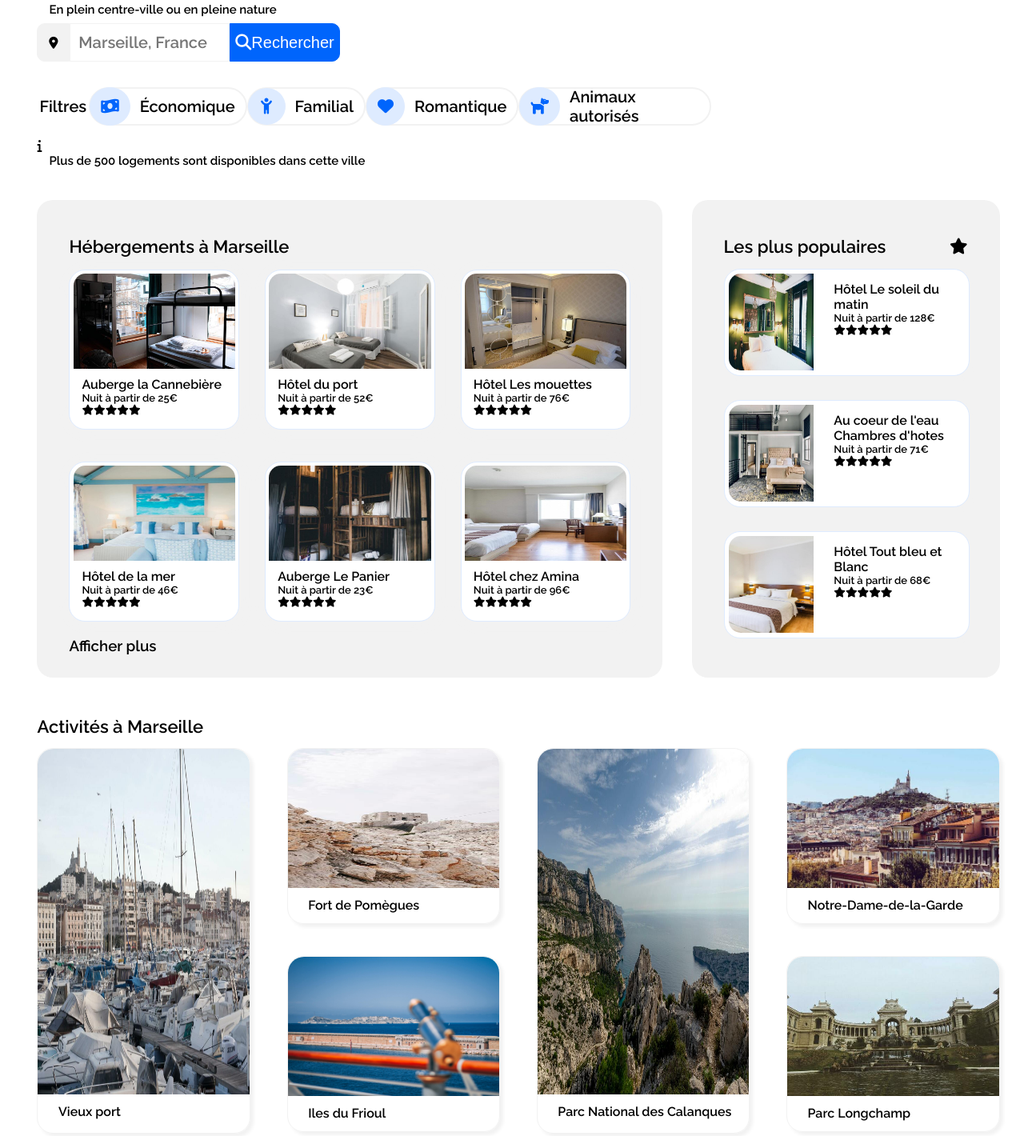
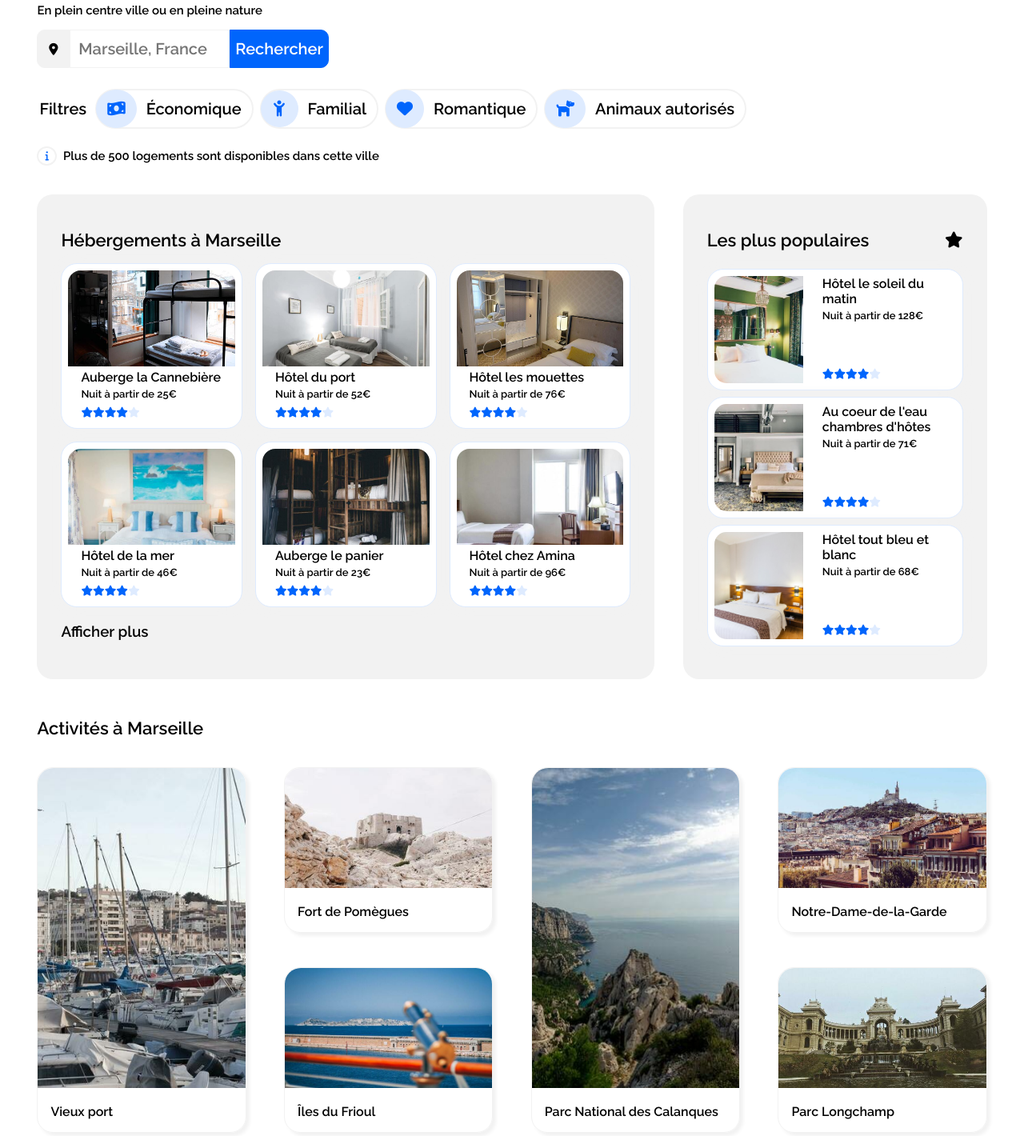
Before and after one commit to Toonba/OC_Projet_2, a plain HTML site: page index.html in a window 1280 px wide. Shown: the part 156-1576 px from the top of the page at 80% size. Drawn offline with Linux system fonts and the light colour scheme.

Commit message:
Commit v2 version bureau et tablette

```diff
--- a/index.html
+++ b/index.html
@@ -1,10 +1,3 @@
-<!--    Une div qui contiendra 2 autre div, la div 2,1 aura un tite + une div avec des img à placer en flex pour les photo et en dessous un p pour "afficher plus"
-    la div 2,2 aura un titre et une div pour aficher les photo en flex
-
-    ensuite une div 3 avec un ttre et une sous div pour les photo
-
-    Pour finir un footer avec 3 ul sans forme qu'on placera en flex -->
-
 <!DOCTYPE html>
 <html lang="en">
     <head>
@@ -27,7 +20,7 @@
         <main>
             <div id="div1">
                 <h1>Trouvez votre hébergement pour des vacances de rêve</h1>
-                <p>En plein centre-ville ou en pleine nature</p>
+                <p>En plein centre ville ou en pleine nature</p>
                 <form>
                     <label for="ville"><i class="fa-sharp fa-solid fa-location-dot"></i></label>
                     <input type="text" name="ville" id="ville" required placeholder="Marseille, France" />
@@ -35,6 +28,7 @@
                 </form>
                 <div id="divFiltres">
                     <p id="filtre">Filtres</p>
+                    <div id="ongletFiltres">
                         <div class="filtres">
                             <i class="fa-solid fa-money-bill-wave"></i>
                             <p>Économique</p>
@@ -52,6 +46,7 @@
                             <p>Animaux autorisés</p>
                         </div>
                     </div>
+                </div>
                 <div id="info">
                     <i class="fa-solid fa-info"></i>
                     <p>Plus de 500 logements sont disponibles dans cette ville</p>
@@ -61,74 +56,74 @@
                 <div id="hebergements">
                     <h1>Hébergements à Marseille</h1>
                     <div id="vignetteHebergement">
-                        <div class="vignette">
-                            <img src="images/hebergements/4_small/marcus-loke-WQJvWU_HZFo-unsplash.jpg" alt="photo de la chambre" />
+                        <a href="#" class="vignette">
+                            <img src="images/hebergements/4_small/marcus-loke-WQJvWU_HZFo-unsplash.jpg" alt="photo Auberge de la Cannebière" />
                             <div class="details">
-                                <h2><a href="#">Auberge la Cannebière</a></h2>
-                                <p>Nuit à partir de 25€</p>
+                                <h2>Auberge la Cannebière</h2>
+                                <p>Nuit à partir de <strong>25€</strong></p>
                                 <p>
                                     <i class="fa-solid fa-star full"></i><i class="fa-solid fa-star full"></i><i class="fa-solid fa-star full"></i
                                     ><i class="fa-solid fa-star full"></i><i class="fa-solid fa-star empty"></i>
                                 </p>
                             </div>
-                        </div>
-                        <div class="vignette">
-                            <img src="images/hebergements/4_small/fred-kleber-gTbaxaVLvsg-unsplash.jpg" alt="photo de la chambre" />
+                        </a>
+                        <a href="#" class="vignette">
+                            <img src="images/hebergements/4_small/fred-kleber-gTbaxaVLvsg-unsplash.jpg" alt="photo Hôtel du port " />
                             <div class="details">
-                                <h2><a href="#">Hôtel du port</a></h2>
-                                <p>Nuit à partir de 52€</p>
+                                <h2>Hôtel du port</h2>
+                                <p>Nuit à partir de <strong>52€</strong></p>
                                 <p>
                                     <i class="fa-solid fa-star full"></i><i class="fa-solid fa-star full"></i><i class="fa-solid fa-star full"></i
                                     ><i class="fa-solid fa-star full"></i><i class="fa-solid fa-star empty"></i>
                                 </p>
                             </div>
-                        </div>
-                        <div class="vignette">
-                            <img src="images/hebergements/4_small/reisetopia-B8WIgxA_PFU-unsplash.jpg" alt="photo de la chambre" />
+                        </a>
+                        <a href="#" class="vignette">
+                            <img src="images/hebergements/4_small/reisetopia-B8WIgxA_PFU-unsplash.jpg" alt="photo hôtel les mouettes"" />
                             <div class="details">
-                                <h2><a href="#">Hôtel Les mouettes</a></h2>
-                                <p>Nuit à partir de 76€</p>
+                                <h2>Hôtel les mouettes</h2>
+                                <p>Nuit à partir de <strong>76€</strong></p>
                                 <p>
                                     <i class="fa-solid fa-star full"></i><i class="fa-solid fa-star full"></i><i class="fa-solid fa-star full"></i
                                     ><i class="fa-solid fa-star full"></i><i class="fa-solid fa-star empty"></i>
                                 </p>
                             </div>
-                        </div>
-                        <div class="vignette">
-                            <img src="images/hebergements/4_small/annie-spratt-Eg1qcIitAuA-unsplash.jpg" alt="photo de la chambre" />
+                        </a>
+                        <a href="#" class="vignette">
+                            <img src="images/hebergements/4_small/annie-spratt-Eg1qcIitAuA-unsplash.jpg" alt="photo hôtel de la mer" />
                             <div class="details">
-                                <h2><a href="#">Hôtel de la mer</a></h2>
-                                <p>Nuit à partir de 46€</p>
+                                <h2>Hôtel de la mer</h2>
+                                <p>Nuit à partir de <strong>46€</strong></p>
                                 <p>
                                     <i class="fa-solid fa-star full"></i><i class="fa-solid fa-star full"></i><i class="fa-solid fa-star full"></i
                                     ><i class="fa-solid fa-star full"></i><i class="fa-solid fa-star empty"></i>
                                 </p>
                             </div>
-                        </div>
-                        <div class="vignette">
-                            <img src="images/hebergements/4_small/nicate-lee-kT-ZyaiwBe0-unsplash.jpg" alt="photo de la chambre" />
+                        </a>
+                        <a href="#" class="vignette">
+                            <img src="images/hebergements/4_small/nicate-lee-kT-ZyaiwBe0-unsplash.jpg" alt="photo auberge le panier" />
                             <div class="details">
-                                <h2><a href="#">Auberge Le Panier</a></h2>
-                                <p>Nuit à partir de 23€</p>
+                                <h2>Auberge le panier</h2>
+                                <p>Nuit à partir de <strong>23€</strong></p>
                                 <p>
                                     <i class="fa-solid fa-star full"></i><i class="fa-solid fa-star full"></i><i class="fa-solid fa-star full"></i
                                     ><i class="fa-solid fa-star full"></i><i class="fa-solid fa-star empty"></i>
                                 </p>
                             </div>
-                        </div>
-                        <div class="vignette">
-                            <img src="images/hebergements/4_small/febrian-zakaria-M6S1WvfW68A-unsplash.jpg" alt="photo de la chambre" />
+                        </a>
+                        <a href="#" class="vignette">
+                            <img src="images/hebergements/4_small/febrian-zakaria-M6S1WvfW68A-unsplash.jpg" alt="photo hôtel chez amina" />
                             <div class="details">
-                                <h2><a href="#">Hôtel chez Amina</a></h2>
-                                <p>Nuit à partir de 96€</p>
+                                <h2>Hôtel chez Amina</h2>
+                                <p>Nuit à partir de <strong>96€</strong></p>
                                 <p>
                                     <i class="fa-solid fa-star full"></i><i class="fa-solid fa-star full"></i><i class="fa-solid fa-star full"></i
                                     ><i class="fa-solid fa-star full"></i><i class="fa-solid fa-star empty"></i>
                                 </p>
                             </div>
+                        </a>
                     </div>
-                    </div>
-                    <h3>Afficher plus</h3>
+                    <h3><a href="#">Afficher plus</a></h3>
                 </div>
                 <div id="populaire">
                     <div id="titre">
@@ -136,69 +131,81 @@
                         <i class="fa-solid fa-star"></i>
                     </div>
                     <div id="vignettePopulaire">
-                        <div class="populaire">
-                            <img src="images/hebergements/4_small/emile-guillemot-Bj_rcSC5XfE-unsplash.jpg" alt="photo de la chambre" />
+                        <a href="#" class="populaire">
+                            <div class="imagePopulaire">
+                                <img
+                                    src="images/hebergements/4_small/emile-guillemot-Bj_rcSC5XfE-unsplash.jpg"
+                                    alt="photo hôtel le soleil du matin" />
+                            </div>
                             <div class="detailsPopulaire">
-                                <h2><a href="#">Hôtel Le soleil du matin</a></h2>
-                                <p>Nuit à partir de 128€</p>
+                                <h2>Hôtel le soleil du matin</h2>
+                                <p>Nuit à partir de <strong>128€</strong></p>
                                 <p class="note">
                                     <i class="fa-solid fa-star full"></i><i class="fa-solid fa-star full"></i><i class="fa-solid fa-star full"></i
                                     ><i class="fa-solid fa-star full"></i><i class="fa-solid fa-star empty"></i>
                                 </p>
                             </div>
+                        </a>
+                        <a href="#" class="populaire">
+                            <div class="imagePopulaire">
+                                <img
+                                    src="images/hebergements/4_small/aw-creative-VGs8z60yT2c-unsplash.jpg"
+                                    alt="photo de la chambre d'hôtes au coeur de l'eau" />
                             </div>
-                        <div class="populaire">
-                            <img src="images/hebergements/4_small/aw-creative-VGs8z60yT2c-unsplash.jpg" alt="photo de la chambre" />
                             <div class="detailsPopulaire">
-                                <h2><a href="#">Au coeur de l'eau Chambres d'hotes</a></h2>
-                                <p>Nuit à partir de 71€</p>
+                                <h2>Au coeur de l'eau chambres d'hôtes</h2>
+                                <p>Nuit à partir de <strong>71€</strong></p>
                                 <p class="note">
                                     <i class="fa-solid fa-star full"></i><i class="fa-solid fa-star full"></i><i class="fa-solid fa-star full"></i
                                     ><i class="fa-solid fa-star full"></i><i class="fa-solid fa-star empty"></i>
                                 </p>
                             </div>
+                        </a>
+                        <a href="#" class="populaire">
+                            <div class="imagePopulaire">
+                                <img
+                                    src="images/hebergements/2_large/febrian-zakaria-sjvU0THccQA-unsplash.jpg"
+                                    alt="photo hôtel le soleil du matin" />
                             </div>
-                        <div class="populaire">
-                            <img src="images/hebergements/4_small/febrian-zakaria-sjvU0THccQA-unsplash.jpg" alt="photo de la chambre" />
                             <div class="detailsPopulaire">
-                                <h2><a href="#">Hôtel Tout bleu et Blanc</a></h2>
-                                <p>Nuit à partir de 68€</p>
+                                <h2>Hôtel tout bleu et blanc</h2>
+                                <p>Nuit à partir de <strong>68€</strong></p>
                                 <p class="note">
                                     <i class="fa-solid fa-star full"></i><i class="fa-solid fa-star full"></i><i class="fa-solid fa-star full"></i
                                     ><i class="fa-solid fa-star full"></i><i class="fa-solid fa-star empty"></i>
                                 </p>
                             </div>
-                        </div>
+                        </a>
                     </div>
                 </div>
             </div>
             <div id="div3">
                 <h1>Activités à Marseille</h1>
                 <div id="activite">
-                    <div class="large">
-                        <img src="images/activites/3_medium/reno-laithienne-QUgJhdY5Fyk-unsplash.jpg" alt="photo de la chambre" />
+                    <a href="#" class="large">
+                        <img src="images/activites/4_small/reno-laithienne-QUgJhdY5Fyk-unsplash.jpg" alt="photo du vieux port" />
                         <h2>Vieux port</h2>
-                    </div>
-                    <div class="medium">
-                        <img src="images/activites/4_small/paul-hermann-QFTrLdQIRhI-unsplash.jpg" alt="photo de la chambre" />
+                    </a>
+                    <a href="#" class="medium">
+                        <img src="images/activites/4_small/paul-hermann-QFTrLdQIRhI-unsplash.jpg" alt="photo du Fort de Pomègues" />
                         <h2>Fort de Pomègues</h2>
-                    </div>
-                    <div class="medium">
-                        <img src="images/activites/2_large/kevin-hikari-rV_Qd1l-VXg-unsplash.jpg" alt="photo de la chambre" />
-                        <h2>Iles du Frioul</h2>
-                    </div>
-                    <div class="large">
-                        <img src="images/activites/3_medium/kilyan-sockalingum-NR8-cBCN3aI-unsplash.jpg" alt="photo de la chambre" />
+                    </a>
+                    <a href="#" class="medium">
+                        <img src="images/activites/4_small/kevin-hikari-rV_Qd1l-VXg-unsplash.jpg" alt="photo de l'Iles du Frioul'" />
+                        <h2>Îles du Frioul</h2>
+                    </a>
+                    <a href="#" class="large">
+                        <img src="images/activites/4_small/kilyan-sockalingum-NR8-cBCN3aI-unsplash.jpg" alt="photo du Parc des Calanques" />
                         <h2>Parc National des Calanques</h2>
-                    </div>
-                    <div class="medium">
-                        <img src="images/activites/4_small/florian-wehde-xW9e8gdotxI-unsplash.jpg" alt="photo de la chambre" />
+                    </a>
+                    <a href="#" class="medium">
+                        <img src="images/activites/4_small/florian-wehde-xW9e8gdotxI-unsplash.jpg" alt="photo de Notre Dame de la Garde" />
                         <h2>Notre-Dame-de-la-Garde</h2>
-                    </div>
-                    <div class="medium">
-                        <img src="images/activites/4_small/lena-paulin-wH2-EJoDcV0-unsplash.jpg" alt="photo de la chambre" />
+                    </a>
+                    <a href="#" class="medium">
+                        <img src="images/activites/4_small/lena-paulin-wH2-EJoDcV0-unsplash.jpg" alt="photo du parc longchamp" />
                         <h2>Parc Longchamp</h2>
-                    </div>
+                    </a>
                 </div>
             </div>
         </main>
--- a/style.css
+++ b/style.css
@@ -1,6 +1,6 @@
-body {
-    font-family: "Raleway";
-    width: 100%;
+* {
+    font-family: "Raleway", sans-serif;
+    box-sizing: border-box;
 }
 
 /*Mise en page Header*/
@@ -41,7 +41,7 @@ header nav a:hover {
 /*Mise en page div1*/
 
 #div1 {
-    margin: 0 3vw 5vh 3vw;
+    margin: 0 3vw 3vh 3vw;
 }
 h1 {
     font-size: 22px; /* comment trouver la bonne taille ? l'habitude ? utiliser des px problématique pour le responsives ? */
@@ -67,7 +67,6 @@ label {
     background-color: #f2f2f2;
     border-top-left-radius: 10px;
     border-bottom-left-radius: 10px;
-    box-sizing: border-box;
     border: solid 1px #f2f2f2;
     text-align: center;
 }
@@ -77,7 +76,6 @@ label i {
 }
 
 input {
-    box-sizing: border-box;
     height: 6vh;
     width: 15vw;
     border: solid 1px #f2f2f2;
@@ -90,7 +88,6 @@ input {
 }
 
 button {
-    box-sizing: border-box;
     height: 6vh;
     border: solid 1px #0065fc;
     border-top-right-radius: 10px;
@@ -101,13 +98,22 @@ button {
     font-size: 20px;
 }
 
+form .fa-magnifying-glass {
+    display: none;
+}
+
 /*Mise en forme de la section filtre */
 #divFiltres {
     display: flex;
-    justify-content: space-between;
     align-items: center;
-    width: 70%;
-    height: 10vh;
+    width: 100%;
+    column-gap: 8px;
+}
+#ongletFiltres {
+    display: flex;
+    flex-wrap: wrap;
+    column-gap: 8px;
+    row-gap: 8px;
 }
 
 #divFiltres p {
@@ -123,11 +129,10 @@ button {
     align-items: center;
     border: solid 2px #f2f2f2;
     border-radius: 30px;
-    padding: 2px 10px 2px 0px;
-    height: 5vh;
+    padding: 0px 10px 0px 0px;
 }
 
-.filtres p {
+#divFiltres .filtres p {
     margin: 0;
 }
 
@@ -161,6 +166,18 @@ button {
 .filtres:hover {
     background-color: #deebff;
 }
+#info {
+    display: flex;
+    align-items: center;
+    column-gap: 8px;
+}
+#info i {
+    color: #0065fc;
+    font-size: 12px;
+    border: solid 2px #f2f2f2;
+    border-radius: 50%;
+    padding: 4px 8px 4px 8px;
+}
 
 /*Mise en page Dive 2*/
 #div2 {
@@ -176,11 +193,10 @@ button {
 }
 /* Mise en page des Vignettes dans l'onglet Hebergement*/
 #hebergements {
-    box-sizing: border-box;
     background-color: #f2f2f2;
     width: 65%;
     height: auto;
-    padding: 30px 40px 10px 40px;
+    padding: 30px;
     border-radius: 20px;
 }
 
@@ -188,8 +204,8 @@ button {
     display: flex;
     justify-content: space-between;
     flex-wrap: wrap;
-    align-content: space-between;
-    height: 55vh;
+    row-gap: 16px;
+    column-gap: 16px;
     margin: 2vh 0 2vh 0;
 }
 
@@ -197,12 +213,10 @@ button {
     background-color: white;
     border: solid 1px #deebff;
     width: 30%;
-    height: 45%;
-    display: flex;
-    flex-direction: column;
-    row-gap: 10px;
     border-radius: 20px;
-    box-shadow: 2px 2px 20px #f2f2f2; /*Je suis pas convaincu qu'il y ai des ombres ? */
+    box-shadow: 0px 0px 20px #f2f2f2; /*Je suis pas convaincu qu'il y ai des ombres ? */
+    padding: 8px;
+    flex-grow: 1;
 }
 
 .details {
@@ -217,40 +231,45 @@ button {
     font-weight: bold;
 }
 
-h2 {
+.details h2 {
     font-size: 16px;
     margin: 0;
-    padding: 0 0 0px 15px;
+    padding: 0 0 0px 16px;
     font-weight: bold;
 }
 
-p {
+.details p {
     margin: 0;
-    padding: 0 0 0 15px;
+    padding: 4px 0 4px 16px;
     font-size: 13px;
+    font-weight: normal;
 }
 
 .vignette img {
-    /*je trouve les images un peu plus zoomer, j'ai penser à utiliser les images en background plutôt qu'en asset HTML pour pouvoir modifier leur taille*/
-    width: 96%;
-    height: 60%;
+    width: 100%;
+    height: 120px;
     align-self: center;
-    border-top-left-radius: 15px;
-    border-top-right-radius: 15px;
-    margin-top: 2%;
+    border-radius: 16px 16px 0 0;
+    object-fit: cover;
+    object-position: center;
 }
 
 #hebergement h2 {
     font-size: 18px;
 }
 
+.full {
+    color: #0065fc;
+}
+.empty {
+    color: #deebff;
+}
+
 /* Mise en place des vignettes dans la div les plus populaire*/
 #populaire {
-    box-sizing: border-box;
     background-color: #f2f2f2;
-    height: auto;
     width: 32%;
-    padding: 30px 40px 10px 40px;
+    padding: 30px;
     border-radius: 20px;
 }
 
@@ -264,93 +283,118 @@ p {
     font-size: 20px;
 }
 
-#vignettePopulaire {
-    height: 55vh;
-}
-
 .populaire {
     background-color: white;
     border: solid 1px #deebff;
     width: 100%;
-    height: 30%;
+    display: flex;
     border-radius: 20px;
-    margin: 0 0 30px 0;
-    box-shadow: 4px 4px 4px #f2f2f2; /*Je suis pas convaincu qu'il y ai des ombres ? */
+    margin: 8px 0 8px 0;
+    box-shadow: 0px 0px 20px #f2f2f2; /*Je suis pas convaincu qu'il y ai des ombres ? */
 }
 
-.populaire img {
-    width: 35%;
-    height: 92%;
+.imagePopulaire {
+    width: 40%;
+    padding: 8px;
+    overflow: hidden;
+    height: 150px;
+}
+
+.imagePopulaire img {
+    height: 100%;
+    width: 100%;
     border-top-left-radius: 15px;
     border-bottom-left-radius: 15px;
-    margin: 5px 10px 5px 5px;
-    float: left;
+    object-fit: cover;
+    object-position: center;
 }
 
 .detailsPopulaire {
-    padding: 15px 10px 10px 0;
-    height: 90%;
     display: flex;
     flex-direction: column;
-    justify-content: flex-start;
+    height: 150px;
+    padding: 8px;
+    width: 60%;
 }
 
-.note {
-    justify-self: end; /*Pourquoi en utilisant ça ca veux pas me le placer en bas de la div ? */
+.detailsPopulaire h2 {
+    font-size: 16px;
+    margin: 0;
+    padding: 0 8px 0px 8px;
+    font-weight: bold;
+}
+.detailsPopulaire p {
+    margin: 0;
+    padding: 4px 0 4px 8px;
+    font-size: 13px;
+    font-weight: normal;
+}
+
+.detailsPopulaire .note {
+    margin-top: auto;
 }
 
 /*Mise en forme Activité */
 #div3 {
-    height: auto;
     margin: 6vh 3vw 6vh 3vw;
 }
 
 #activite {
     width: 100%;
-    height: 61vh;
+    height: 500px;
     display: flex;
     flex-direction: column;
     flex-wrap: wrap;
     align-content: space-between;
-    row-gap: 5vh;
+    justify-content: space-around;
 }
 
 .large {
     width: 22%;
-    height: 98.2%;
     border-radius: 20px;
     border: solid 1px #f2f2f2;
     box-shadow: 4px 4px 4px #f2f2f2;
+    text-decoration: none;
+    color: black;
 }
 
 .medium {
     width: 22%;
-    height: 44.6%;
     border-radius: 20px;
     border: solid 1px #f2f2f2;
     box-shadow: 4px 4px 4px #f2f2f2;
+    text-decoration: none;
+    color: black;
 }
 
 .large img {
     width: 100%;
-    height: 90.1%;
+    height: 400px;
     border-top-left-radius: 20px;
     border-top-right-radius: 20px;
+    object-fit: cover;
+    object-position: center;
 }
 
 .medium img {
     width: 100%;
-    height: 80%;
+    height: 150px;
     border-top-left-radius: 20px;
     border-top-right-radius: 20px;
+    object-fit: cover;
+    object-position: center;
 }
 
 .large h2 {
-    padding: 1vh 1vw 1vh 2vw;
+    font-size: 16px;
+    padding: 16px;
+    margin: 0;
 }
 
 .medium h2 {
-    padding: 1vh 1vw 1vh 2vw;
+    font-size: 16px;
+    padding: 16px;
+    margin: 0;
 }
 
 /*Mise en page footer */
@@ -381,34 +425,38 @@ dd {
 Diminuer la taille de la section recherche ?
 J'aurais pas utiliser les même breackpoint, genre j'aurais utiliser un max width plus grand car le rendu est pas top, ça veux dire que c'est à moi de modifier mes mesure pour que le rendu soit mieux ? ou je peux changer le breackpoint ? */
 @media all and (min-width: 768px) and (max-width: 992px) {
-    #vignetteHebergement {
-        height: 35vh;
+    #div2 {
+        display: flex;
+        flex-direction: column-reverse;
+        row-gap: 16px;
+        margin: 2vh 3vw 2vh 3vw;
+    }
+    #populaire {
+        width: 100%;
     }
     #vignettePopulaire {
-        height: 35vh;
+        display: flex;
+        justify-content: space-between;
+        row-gap: 16px;
+        column-gap: 16px;
+    }
+    .populaire {
+        width: 30%;
+    }
+    #hebergements {
+        width: 100%;
+    }
+    #vignetteHerbegement {
+        column-gap: 8px;
+        row-gap: 8px;
     }
     #activite {
-        height: 38.8vh;
+        height: 400px;
     }
-    .large {
-        height: 90%;
+    .large img {
+        height: 300px;
     }
-    .medium {
-        height: 37.7%;
-    }
-    h2 {
-        font-size: 13px;
-    }
-    p {
-        font-size: 8px;
-    }
-    #divFiltres {
-        width: 100%;
-    }
-    #hebergements {
-        padding: 10px 15px 10px 15px;
-    }
-    #populaire {
-        padding: 10px 15px 10px 15px;
+    .medium img {
+        height: 100px;
     }
 }
```
Lines whose indentation alone changed are shown as unchanged.
